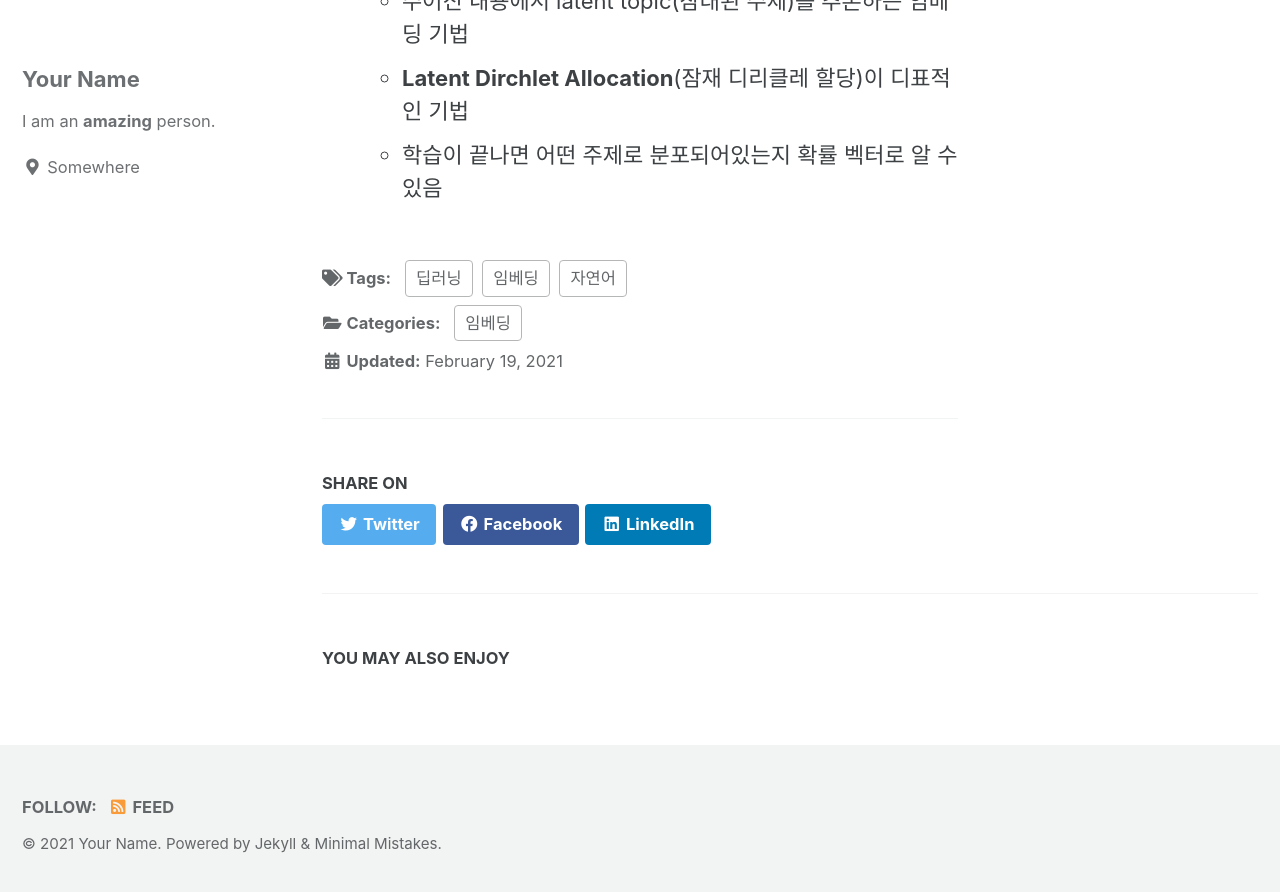
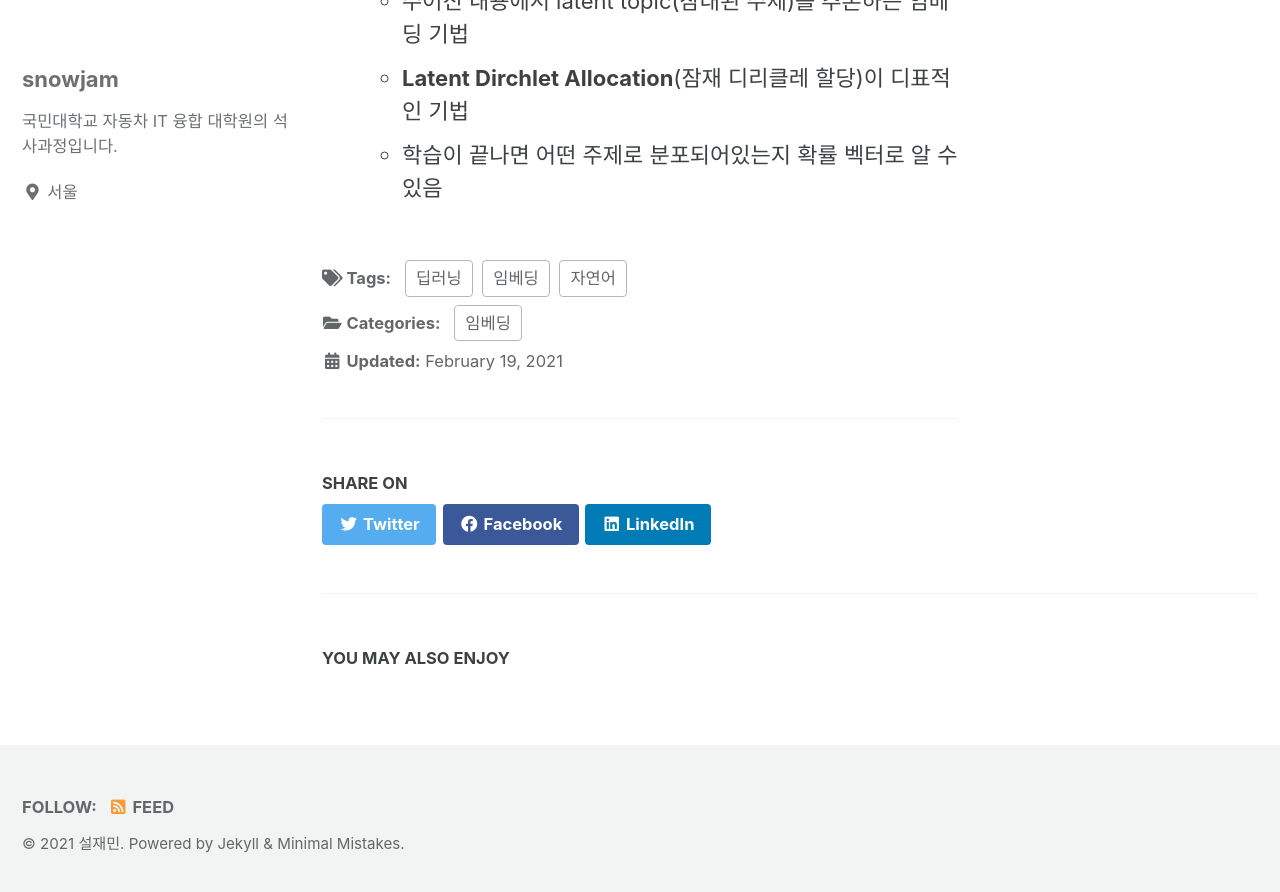
Before and after one commit to snowjamai/snowjamai.github.io, a Jekyll site: the page built from _posts/2021-02-19-임베딩이란.md, in a window 1280 px wide and 900 px high, scrolled down 1904 px. Shown: the top 892 px of the window. Built offline with Jekyll 4.4.1, drawn with Linux system fonts in a browser that asks for light colours; cached includes are drawn as plain includes.

```diff
--- a/_config.yml
+++ b/_config.yml
@@ -16,10 +16,10 @@ minimal_mistakes_skin    : "default" # "air", "aqua", "contrast", "dark", "dirt"
 
 # Site Settings
 locale                   : "en-US"
-title                    : "Site Title"
+title                    : "설재민의 공부 내용"
 title_separator          : "-"
 subtitle                 : # site tagline that appears below site title in masthead
-name                     : "Your Name"
+name                     : "설재민"
 description              : "An amazing website."
 url                      : "https://snowjamai.github.io"
 baseurl                  : ""
@@ -94,10 +94,10 @@ analytics:
 
 # Site Author
 author:
-  name             : "Your Name"
+  name             : "snowjam"
   avatar           : # path of avatar image, e.g. "/assets/images/bio-photo.jpg"
-  bio              : "I am an **amazing** person."
-  location         : "Somewhere"
+  bio              : "국민대학교 자동차 IT 융합 대학원의 석사과정입니다."
+  location         : "서울"
   email            :
   links:
     - label: "Email"
```
